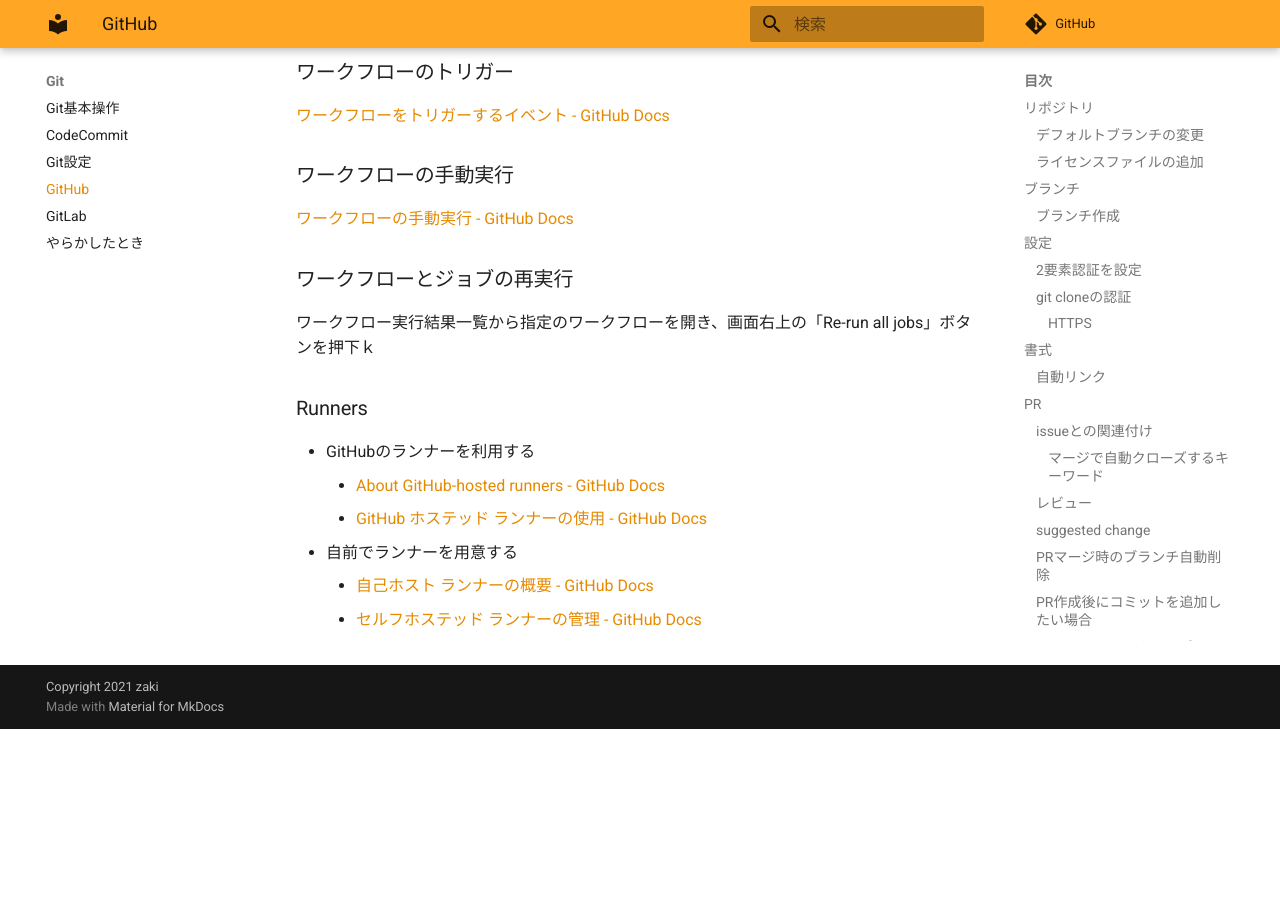
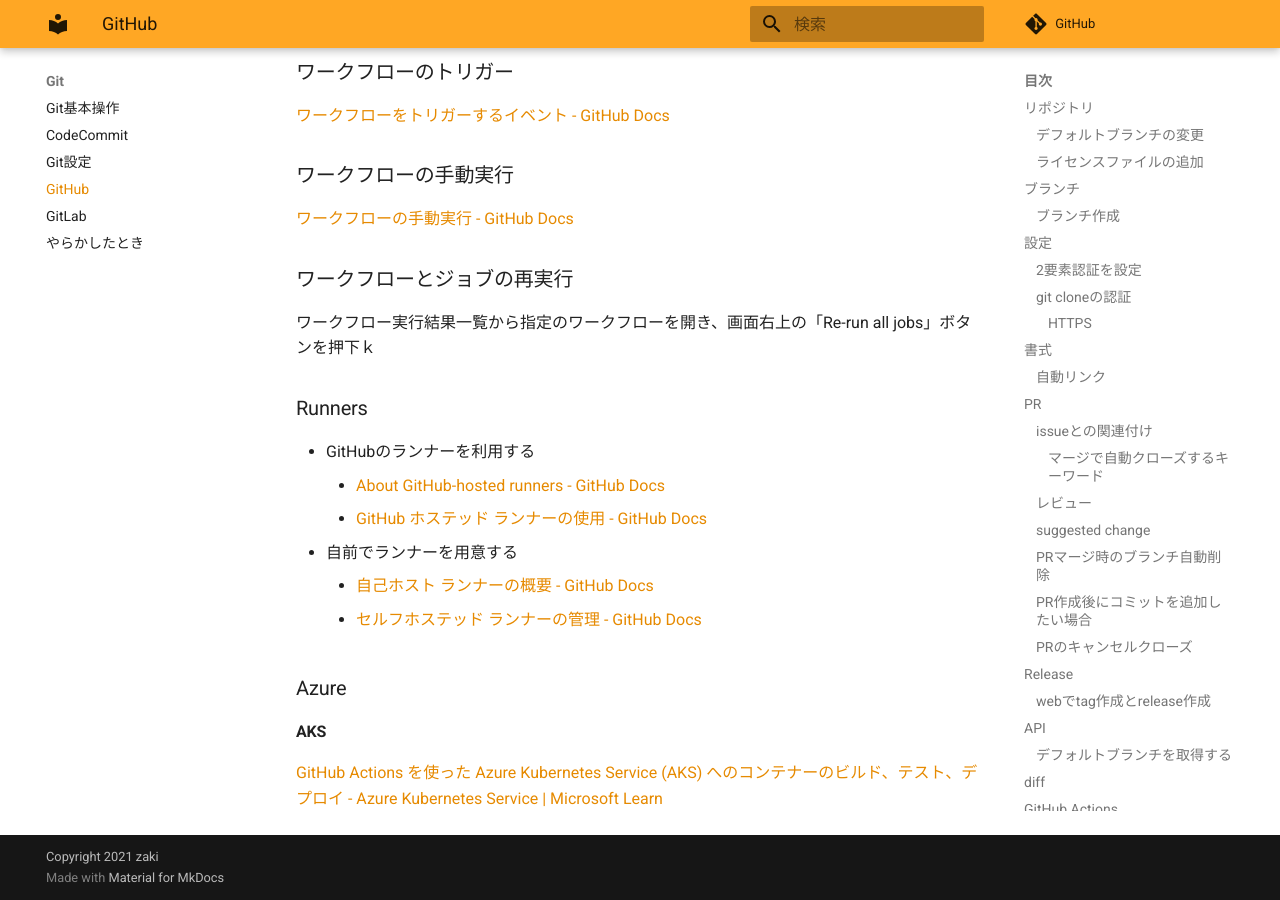
Before and after one commit to zaki-lknr/docs, an MkDocs documentation site: the page built from docs/Git/github.md, in a window 1280 px wide and 900 px high, scrolled down 5622 px. Built offline with MkDocs 1.6.1 and Material for MkDocs 9.7.7, drawn with Linux system fonts in a browser that asks for light colours; comment, search, counter and statistics services are not loaded; before the commit the page ends 6351 px from its top, so only the background shows below that.

Commit message:
add: git/github actions: AKS(リンク)

```diff
--- a/docs/Git/github.md
+++ b/docs/Git/github.md
@@ -242,3 +242,9 @@ jobs:
 - 自前でランナーを用意する
     - [自己ホスト ランナーの概要 - GitHub Docs](https://docs.github.com/ja/actions/concepts/runners/about-self-hosted-runners)
     - [セルフホステッド ランナーの管理 - GitHub Docs](https://docs.github.com/ja/actions/how-tos/hosting-your-own-runners/managing-self-hosted-runners)
+
+### Azure
+
+#### AKS
+
+[GitHub Actions を使った Azure Kubernetes Service (AKS) へのコンテナーのビルド、テスト、デプロイ - Azure Kubernetes Service | Microsoft Learn](https://learn.microsoft.com/ja-jp/azure/aks/kubernetes-action)
```
